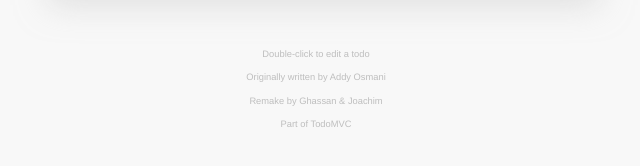
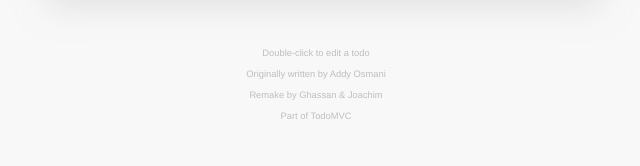
Before and after one commit to JoachimNordeke/todomvc-react, a React app: page / in a window 1280 px wide. Shown: the part 212-378 px from the top of the page, 324-964 px from the left. Built offline with nearby package versions, Linux system fonts and the light colour scheme.

Commit message:
Minor fixes

```diff
--- a/public/style.css
+++ b/public/style.css
@@ -245,7 +245,7 @@
 footer {
     margin-top: 4em;
     font-size: .7em;
-    line-height: 2em;
+    line-height: 1.8em;
     color: #bebebe;
 }
 
--- a/src/TodoMVC.js
+++ b/src/TodoMVC.js
@@ -24,7 +24,6 @@
       <div>
         <TodoEntry
           todos={this.state.todos}
-          newTodo={this.state.newTodo}
           toggleSelectAll={this.toggleSelectAll}
           selectAllChecked={this.state.selectAllChecked}
           addTodo={this.addTodo}
```
